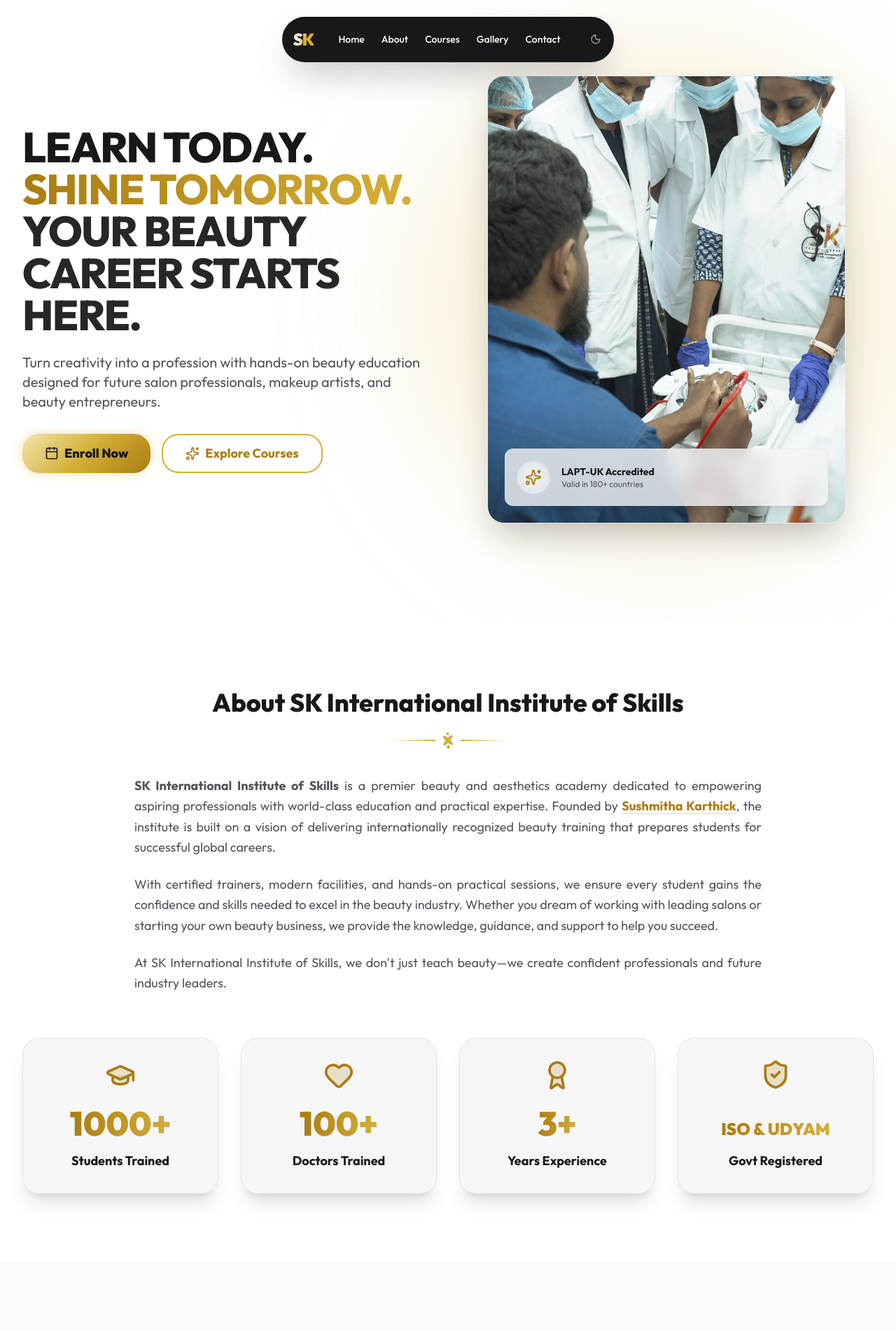
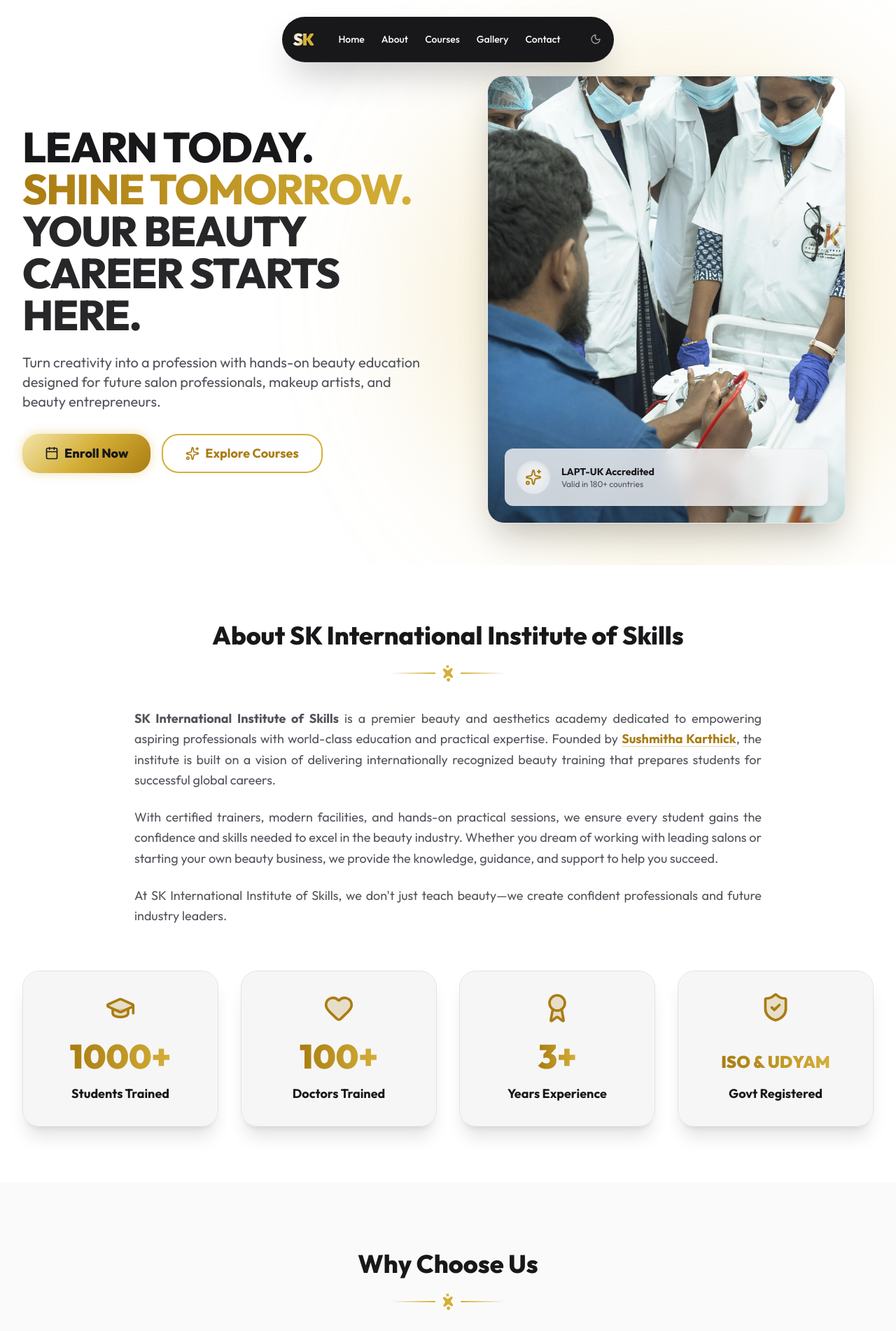
Before and after one commit to Shaifudeen007/skacademyy, a React (Vite) app: page / in a window 1280 px wide. Shown: the top 1902 px of the page at 70% size. Built offline with nearby package versions, Linux system fonts and the light colour scheme.

Commit message:
Update popup sizing and fix hero-about gap

```diff
--- a/src/components/Hero.tsx
+++ b/src/components/Hero.tsx
@@ -24,7 +24,7 @@ export default function Hero() {
       initial={{ opacity: 0 }}
       animate={{ opacity: 1 }}
       transition={{ duration: 0.8 }}
-      className="relative overflow-hidden pt-20 pb-24 lg:pt-32 lg:pb-40"
+      className="relative overflow-hidden pt-20 pb-12 lg:pt-32 lg:pb-20"
     >
       <div className="max-w-7xl mx-auto px-4 sm:px-6 lg:px-8 relative z-10">
         <div className="grid grid-cols-1 lg:grid-cols-2 gap-12 lg:gap-8 items-center">
--- a/src/components/NewSections.tsx
+++ b/src/components/NewSections.tsx
@@ -53,7 +53,7 @@ export function AboutSection({ onNavigate }: { onNavigate?: (page: string) => vo
       whileInView={{ opacity: 1 }}
       transition={{ duration: 0.8 }}
       viewport={{ once: true, margin: "-100px" }}
-      className="py-24 bg-white dark:bg-[#09090B]"
+      className="py-12 md:py-20 bg-white dark:bg-[#09090B]"
     >
       <div className="max-w-7xl mx-auto px-4 sm:px-6 lg:px-8 text-center">
         <h2 className="text-3xl md:text-4xl font-extrabold text-zinc-900 dark:text-white mb-6">About SK International Institute of Skills</h2>
--- a/src/components/SchedulePopup.tsx
+++ b/src/components/SchedulePopup.tsx
@@ -48,7 +48,7 @@ export function SchedulePopup() {
         >
           <motion.div
             onClick={(e) => e.stopPropagation()}
-            className="bg-white dark:bg-[#09090B] rounded-3xl w-full max-w-2xl overflow-hidden shadow-[0_0_50px_rgba(212,175,55,0.2)] border border-gold-metallic/20 relative flex flex-col"
+            className="bg-white dark:bg-[#09090B] rounded-3xl w-full max-w-2xl overflow-hidden shadow-[0_0_50px_rgba(212,175,55,0.2)] border border-gold-metallic/20 relative flex flex-col transform scale-[0.85] sm:scale-95 md:scale-100 origin-center"
             initial={{ scale: 0.9, y: 20, opacity: 0 }}
             animate={{ scale: 1, y: 0, opacity: 1 }}
             exit={{ scale: 0.9, y: 20, opacity: 0 }}
```
